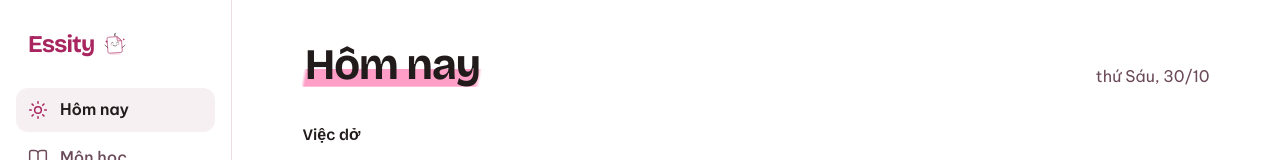
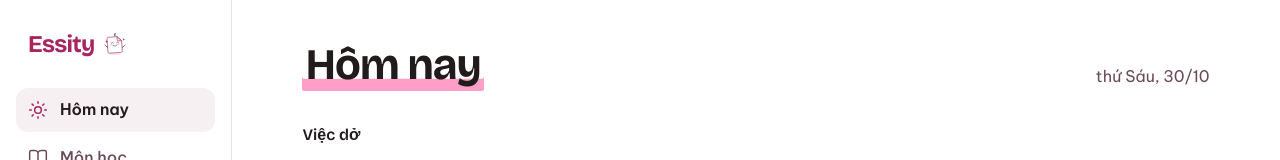
Before and after one commit to Nha-Cong-Dong/Essity, a Next.js app in the folder apps/web/: page /design-preview/today in a window 1280 px wide. Shown: the top 160 px of the page. Built offline with nearby package versions, Linux system fonts and the light colour scheme.

Commit message:
UI-A: Marker is a flat band, no gradient

```diff
--- a/apps/web/components/notebook/notebook.module.css
+++ b/apps/web/components/notebook/notebook.module.css
@@ -105,11 +105,9 @@
 /* --- Marker: vệt bút dạ quang dưới chữ --------------------------------------------------------- */
 
 .marker {
-  padding: 0 0.06em;
-  background-image: linear-gradient(100deg, transparent 1%, var(--hl) 3%, var(--hl) 95%, transparent 98%);
-  background-position: 0 86%;
-  background-repeat: no-repeat;
-  background-size: 100% 34%;
+  padding: 0 0.08em;
+  border-radius: 2px;
+  box-shadow: inset 0 -0.28em 0 var(--hl-band);
   -webkit-box-decoration-break: clone;
   box-decoration-break: clone;
 }
```
